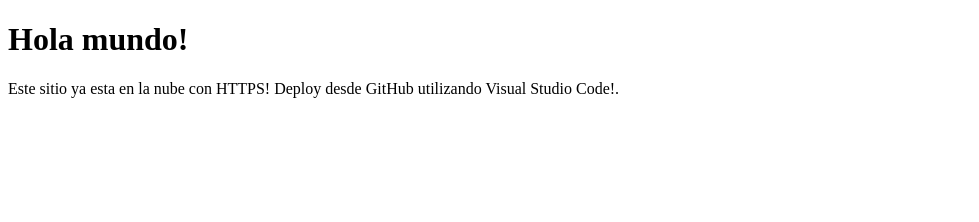
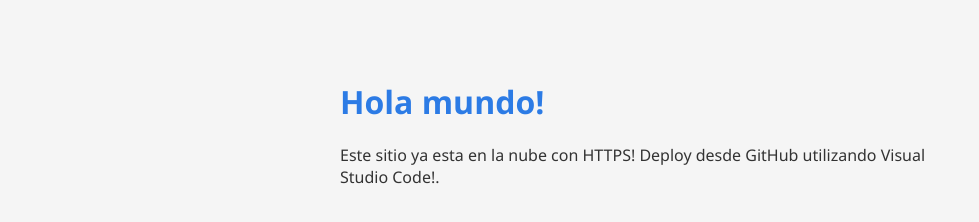
Before and after one commit to dfar14/danielfelipealdana.com, a plain HTML site: page index.html in a window 1280 px wide. Shown: the whole page, without its empty margins (0-979 px from the left). Drawn offline with Linux system fonts and the light colour scheme.

Commit message:
agrego un poco de estilo a la página

```diff
--- a/index.html
+++ b/index.html
@@ -5,6 +5,20 @@
     <meta charset="UTF-8">
     <meta name="viewport" content="width=device-width, initial-scale=1.0">
     <title>Mi sitio web</title>
+    <style>
+        body {
+            font-family: 'Segoe UI', sans-serif;
+            background-color: #f5f5f5;
+            color: #333;
+            max-width: 600px;
+            margin: 80px auto;
+            padding: 0 20px;
+        }
+
+        h1 {
+            color: #2c7be5;
+        }
+    </style>
 </head>
 
 <body>
```
